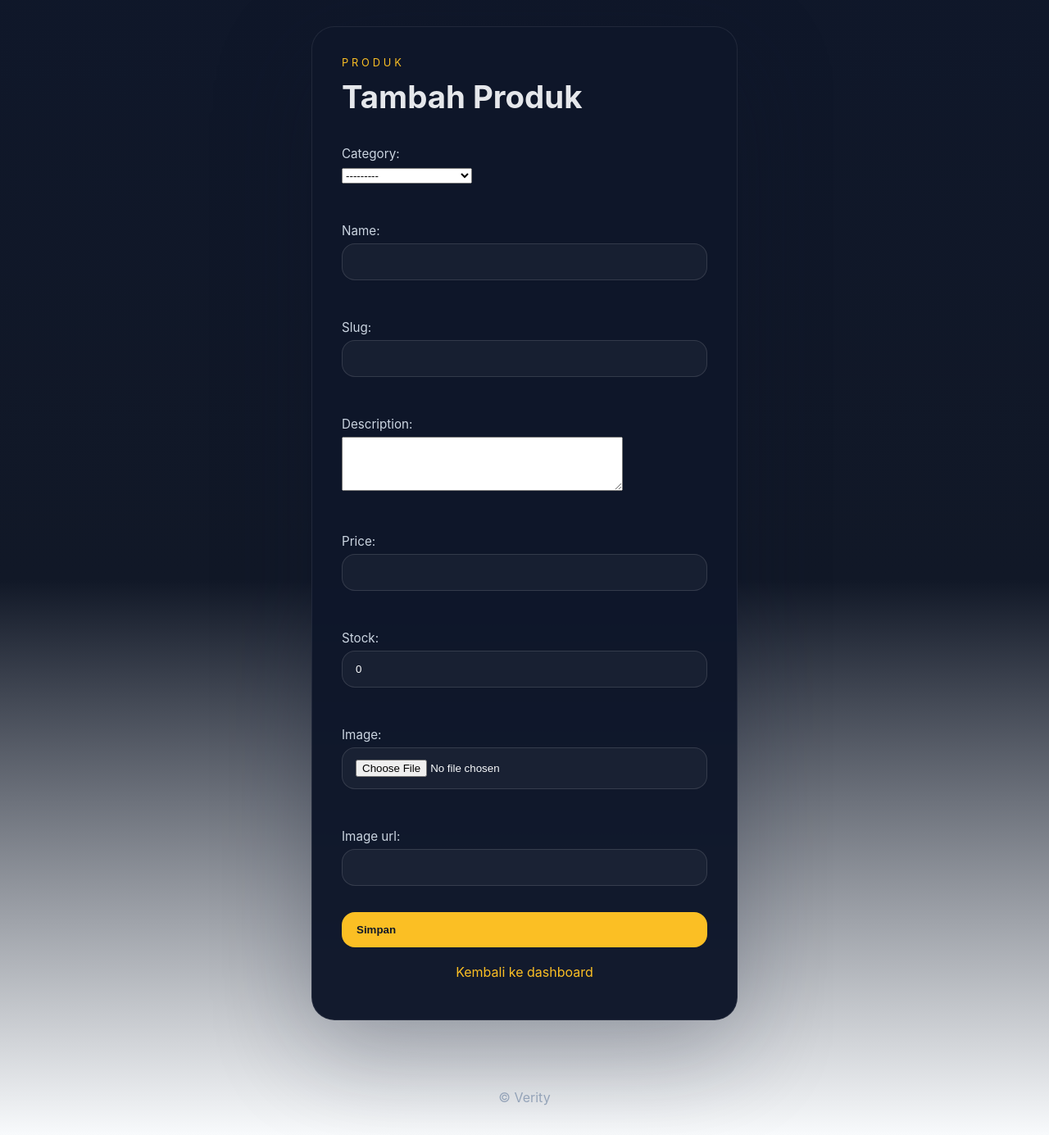
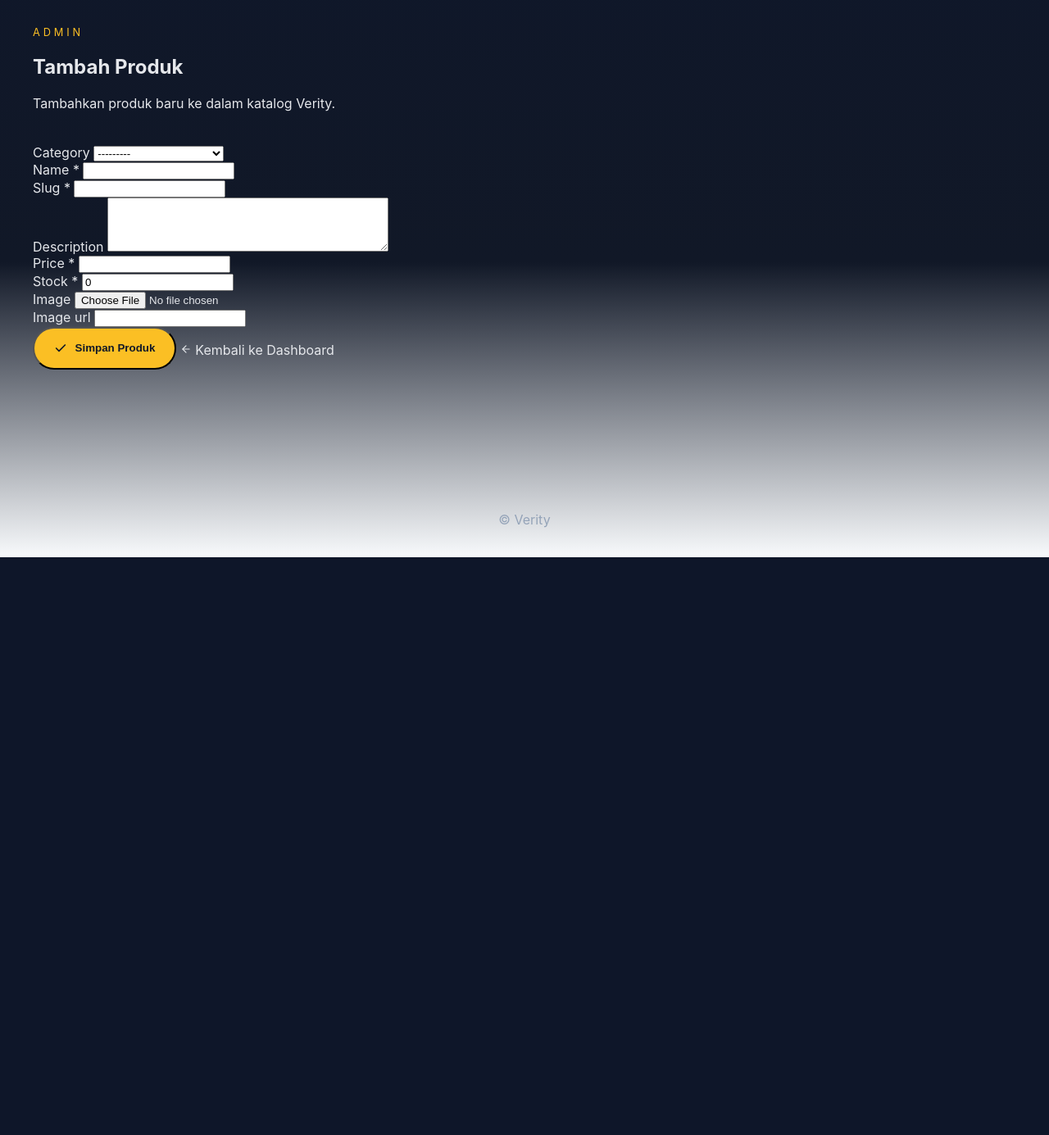
Before and after one commit to stevenemmanuelses/ecommerce, a Django app: page /product/new/ in a window 1280 px wide. Shown: the part 120-1505 px from the top of the page at 82% size. After the commit the page ends 800 px from the top, so only its background shows below. Run offline with Django 4.2, Linux system fonts and the light colour scheme; a user stored in the database is signed in; data comes from the database, SQL or seed files in the repository.

Commit message:
Update product_form.html

```diff
--- a/templates/product_form.html
+++ b/templates/product_form.html
@@ -1,22 +1,51 @@
 {% extends 'base.html' %}
 {% block content %}
-<section class="auth-panel">
-  <div class="auth-card">
-    <div class="auth-header">
-      <p class="eyebrow">Produk</p>
+<section class="product-form-page">
+  <div class="page-header">
+    <div>
+      <p class="eyebrow">Admin</p>
       <h2>{{ title }}</h2>
+      <p>{% if title == 'Edit Produk' %}Perbarui informasi produk yang sudah ada.{% else %}Tambahkan produk baru ke dalam katalog Verity.{% endif %}</p>
     </div>
-    <form method="post" enctype="multipart/form-data" class="auth-form">
+  </div>
+
+  <div class="product-form-card">
+    <form method="post" enctype="multipart/form-data" class="pf-form">
       {% csrf_token %}
-      {{ form.as_p }}
-      <div class="form-actions">
-        <button type="submit" class="primary-button">Simpan</button>
+
+      {% for field in form %}
+        <div class="pf-field {% if field.errors %}pf-field-error{% endif %}">
+          <label for="{{ field.id_for_label }}">
+            {{ field.label }}
+            {% if field.field.required %}<span class="pf-required">*</span>{% endif %}
+          </label>
+          {{ field }}
+          {% if field.help_text %}
+            <span class="pf-help">{{ field.help_text }}</span>
+          {% endif %}
+          {% for error in field.errors %}
+            <span class="pf-error-msg">{{ error }}</span>
+          {% endfor %}
+        </div>
+      {% endfor %}
+
+      <div class="pf-actions">
+        <button type="submit" class="primary-button">
+          <svg width="16" height="16" viewBox="0 0 24 24" fill="none" stroke="currentColor" stroke-width="2.5" stroke-linecap="round" stroke-linejoin="round"><polyline points="20 6 9 17 4 12"></polyline></svg>
+          Simpan Produk
+        </button>
         {% if title == 'Edit Produk' %}
-          <button type="submit" name="delete_product" value="1" class="secondary-button danger-button" onclick="return confirm('Hapus produk ini? Tindakan ini tidak bisa dibatalkan.')">Hapus Produk</button>
+          <button type="submit" name="delete_product" value="1" class="pf-delete-btn" onclick="return confirm('Hapus produk ini? Tindakan ini tidak bisa dibatalkan.')">
+            <svg width="16" height="16" viewBox="0 0 24 24" fill="none" stroke="currentColor" stroke-width="2" stroke-linecap="round" stroke-linejoin="round"><polyline points="3 6 5 6 21 6"></polyline><path d="M19 6v14a2 2 0 0 1-2 2H7a2 2 0 0 1-2-2V6m3 0V4a2 2 0 0 1 2-2h4a2 2 0 0 1 2 2v2"></path></svg>
+            Hapus Produk
+          </button>
         {% endif %}
+        <a href="{% url 'store:dashboard' %}" class="pf-back-link">
+          <svg width="14" height="14" viewBox="0 0 24 24" fill="none" stroke="currentColor" stroke-width="2" stroke-linecap="round" stroke-linejoin="round"><line x1="19" y1="12" x2="5" y2="12"></line><polyline points="12 19 5 12 12 5"></polyline></svg>
+          Kembali ke Dashboard
+        </a>
       </div>
     </form>
-    <p class="auth-footer"><a href="{% url 'store:dashboard' %}">Kembali ke dashboard</a></p>
   </div>
 </section>
 {% endblock %}
```
